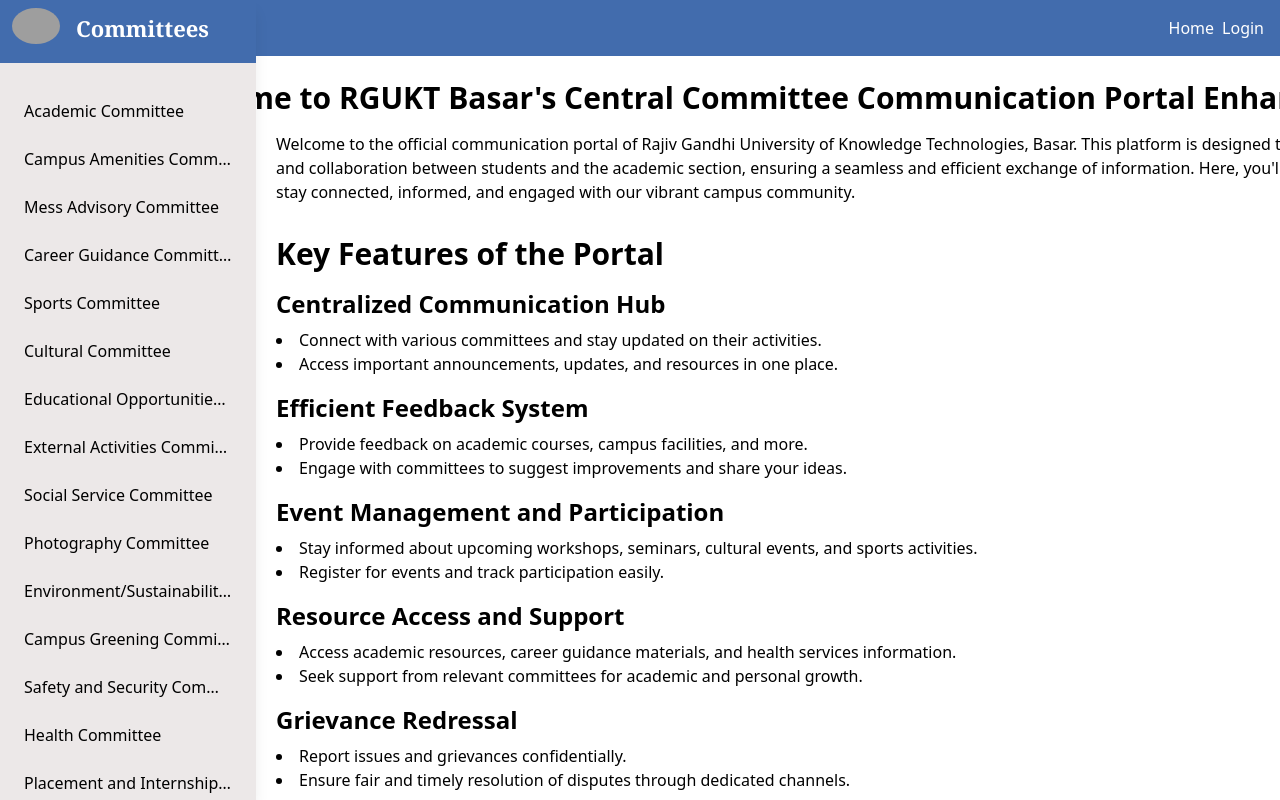
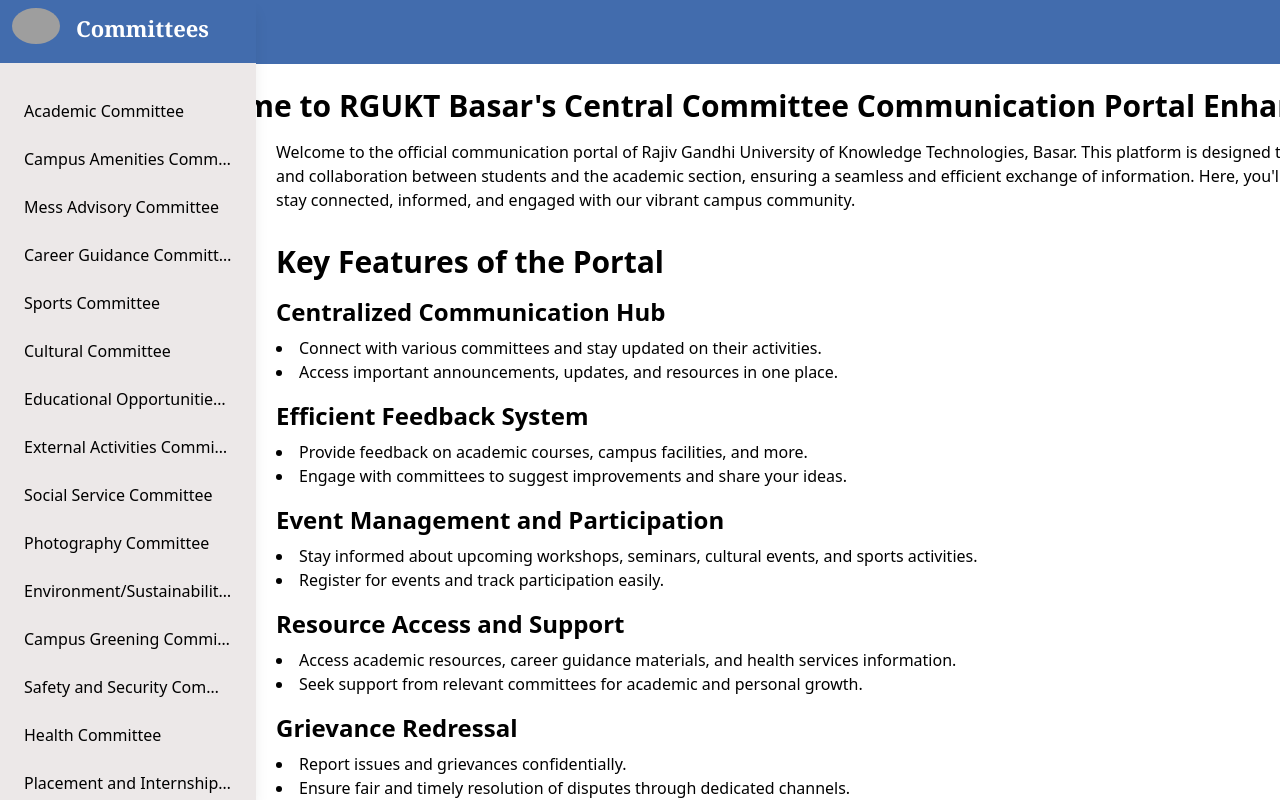
Before and after one commit to Nikhildyag/RGUKT-Committees, a React (Create React App) app in the folder Frontend/: page / in a window 1280 px wide. Built offline with nearby package versions, Linux system fonts and the light colour scheme; grey boxes are pictures that could not be loaded.

Commit message:
Updated sidebar

```diff
--- a/Frontend/src/components/Header/index.js
+++ b/Frontend/src/components/Header/index.js
@@ -38,18 +38,18 @@
     <nav className="bg-[#426CAD] p-4 relative">
       <div className="flex justify-between items-center">
         <div className="text-white text-lg font-bold">
+          <img
+            src="https://hub.rgukt.ac.in/hub/static/images/logo.png"
+            className="h-8 rounded-[50%]"
+            alt="RGUKT LOGO"
+          />
+        </div>
         <button
           onClick={toggleMenu}
           className="text-white text-2xl sm:block md:hidden focus:outline-none"
         >
           <FaBars />
         </button>
-        </div>
-
-        <div className='flex text-white gap-2'>
-            <p className='sm:hidden md:block'>Home</p>
-            <p>Login</p>
-          </div>
       </div>
 
       <div
```
